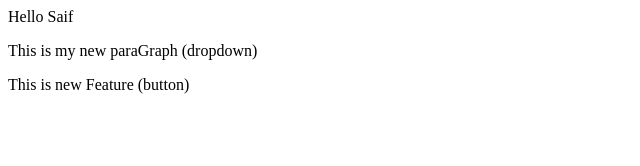
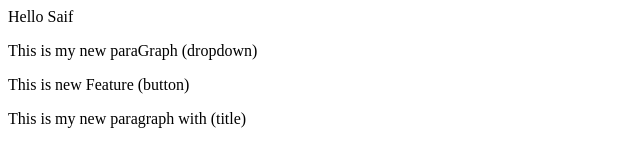
Before and after one commit to SaifAli-110/LocalRepo, a plain HTML site: page index.html in a window 1280 px wide. Shown: the whole page, without its empty margins (0-640 px from the left). Drawn offline with Linux system fonts and the light colour scheme.

Commit message:
Add New ParaGraph

```diff
--- a/index.html
+++ b/index.html
@@ -1,3 +1,4 @@
 <p>Hello Saif</p>
 <p>This is my new paraGraph (dropdown)</p>
 <p>This is new Feature (button)</p>
+<p>This is my new paragraph with (title)</p>
```
